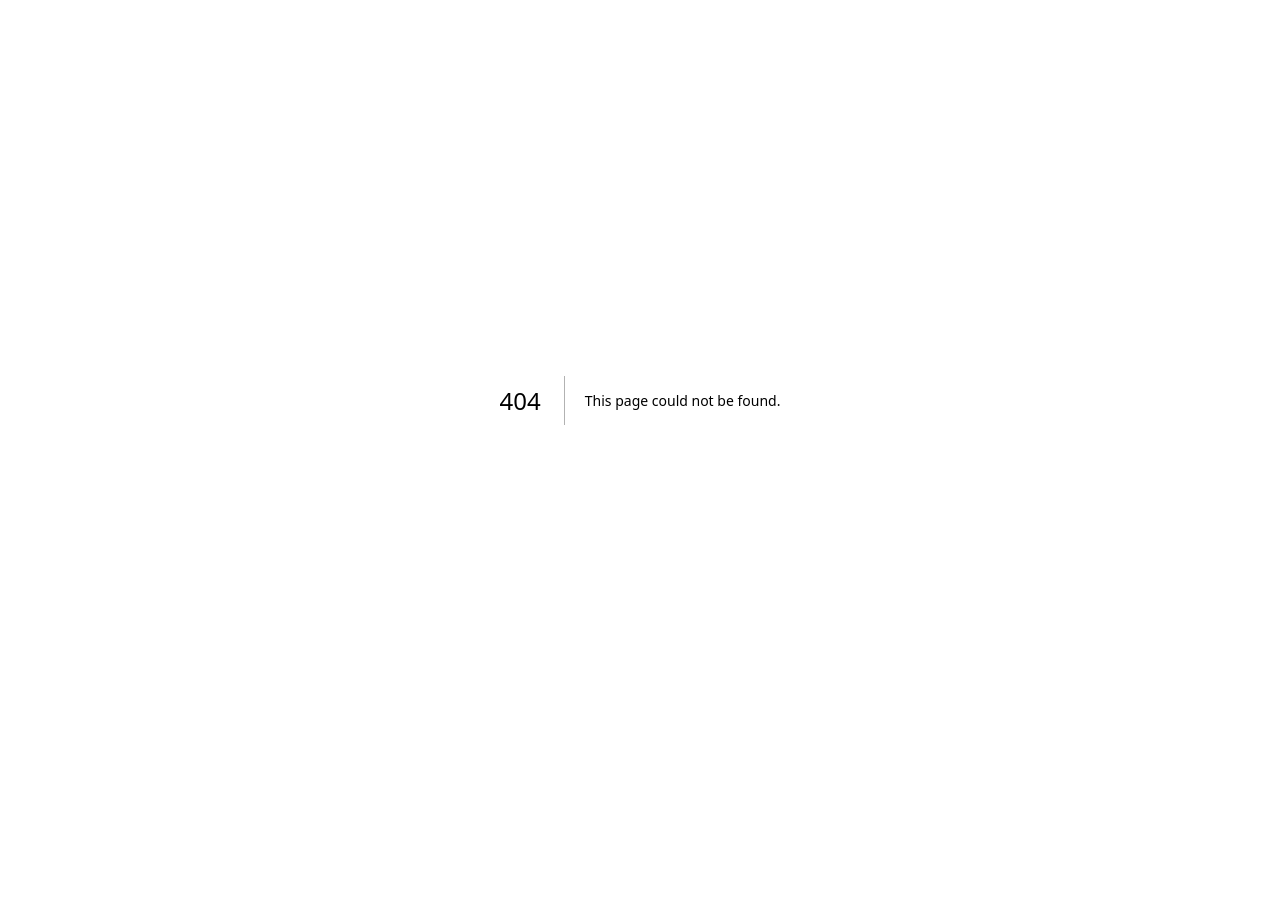
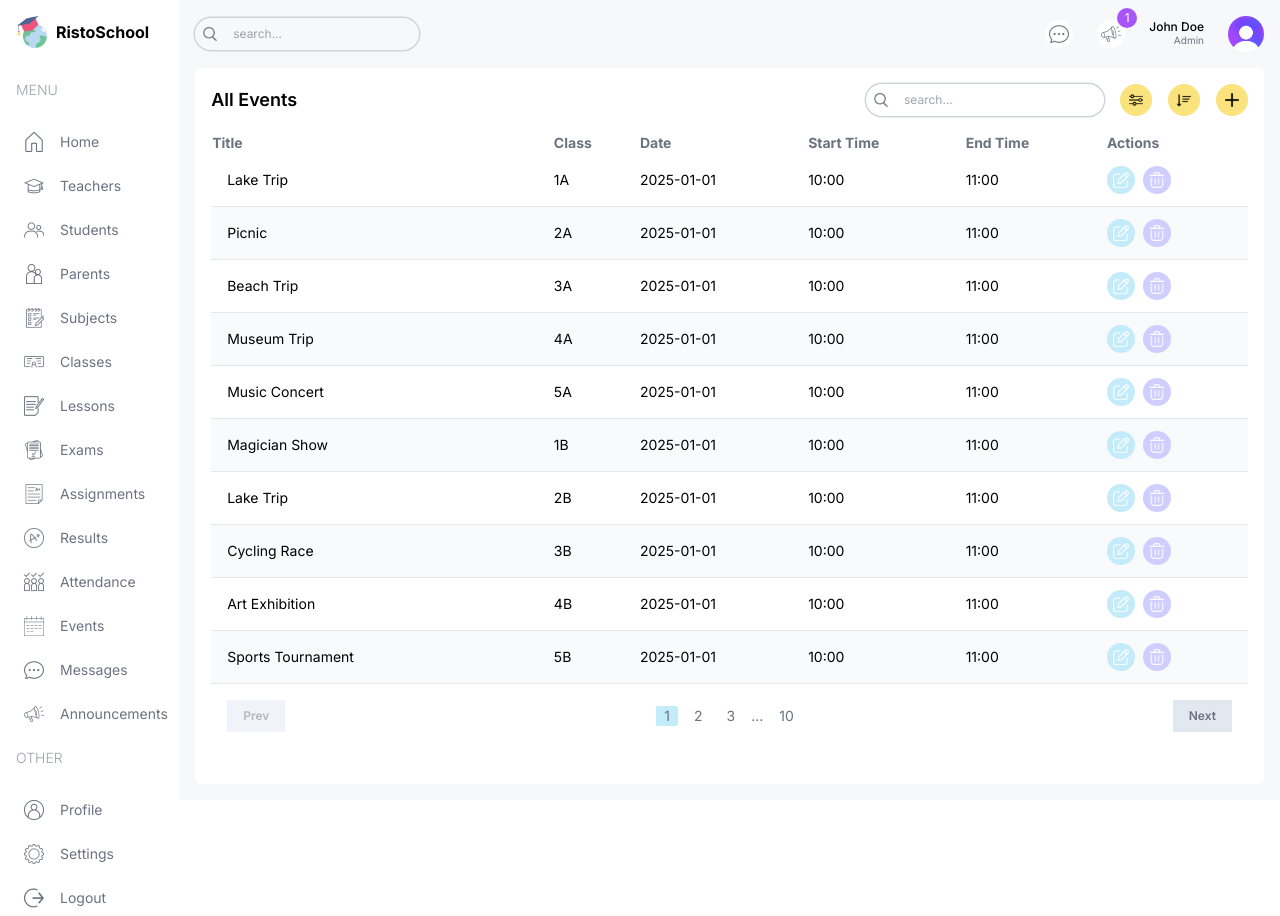
Before and after one commit to furstjr/schoolManagement, a Next.js app: page /list/events in a window 1280 px wide. Before the commit this address had no page. Before the commit the page ends 800 px from the top, so only its background shows below. Built offline with nearby package versions, Linux system fonts and the light colour scheme.

Commit message:
Add attendance event and announcement page

```diff
--- /dev/null
+++ b/src/app/(dashboard)/list/announcements/page.tsx
@@ -0,0 +1,94 @@
+import Pagination from "@/components/Pagination";
+import Table from "@/components/Table";
+import TableSearch from "@/components/TableSearch";
+import { announcementsData, role } from "@/lib/data";
+import Image from "next/image";
+import Link from "next/link";
+import React from "react";
+
+type Announcement = {
+  id: number;
+  title: string;
+  class: string;
+  date: string;
+};
+
+const columns = [
+  {
+    header: "Title",
+    accessor: "title",
+  },
+  {
+    header: "Class",
+    accessor: "class",
+  },
+  {
+    header: "Date",
+    accessor: "date",
+    className: "hidden md:table-cell",
+  },
+  {
+    header: "Actions",
+    accessor: "actions",
+  },
+];
+
+const AnnouncementListPage = () => {
+  const renderRow = (item: Announcement) => (
+    <tr
+      key={item.id}
+      className="border-b border-gray-200 even:bg-slate-50 text-sm hover:bg-bullPurpleLight"
+    >
+      <td className="flex items-center gap-4 p-4">{item.title}</td>
+      <td>{item.class}</td>
+      <td className="hidden md:table-cell">{item.date}</td>
+      <td>
+        <div className="flex items-center gap-2">
+          <Link href={`/list/teachers/${item.id}`}>
+            <button className="w-7 h-7 flex items-center justify-center rounded-full bg-bullsky">
+              <Image src="/edit.png" alt="" width={16} height={16} />
+            </button>
+          </Link>
+          {role === "admin" && (
+            <button className="w-7 h-7 flex items-center justify-center rounded-full bg-bullPurple">
+              <Image src="/delete.png" alt="" width={16} height={16} />
+            </button>
+          )}
+        </div>
+      </td>
+    </tr>
+  );
+
+  return (
+    <div className="bg-white p-4 rounded-md flex-1 m-4 mt-0">
+      {/* TOP */}
+      <div className="flex items-center justify-between">
+        <h1 className="hidden md:block text-lg font-semibold">All Events</h1>
+        <div className="flex flex-col md:flex-row items-center gap-4 w-full md:w-auto">
+          <TableSearch />
+          <div className="flex items-center gap-4 self-end">
+            <button className="w-8 h-8 flex items-center justify-center rounded-full bg-bullYellow">
+              <Image src="/filter.png" alt="" width={14} height={14} />
+            </button>
+            <button className="w-8 h-8 flex items-center justify-center rounded-full bg-bullYellow">
+              <Image src="/sort.png" alt="" width={14} height={14} />
+            </button>
+            {role === "admin" && (
+              <button className="w-8 h-8 flex items-center justify-center rounded-full bg-bullYellow">
+                <Image src="/plus.png" alt="" width={14} height={14} />
+              </button>
+            )}
+          </div>
+        </div>
+      </div>
+
+      {/* LIST */}
+      <Table columns={columns} renderRow={renderRow} data={announcementsData} />
+
+      {/* PAGINATION */}
+      <Pagination />
+    </div>
+  );
+};
+
+export default AnnouncementListPage;
--- /dev/null
+++ b/src/app/(dashboard)/list/events/page.tsx
@@ -0,0 +1,108 @@
+import Pagination from "@/components/Pagination";
+import Table from "@/components/Table";
+import TableSearch from "@/components/TableSearch";
+import { eventsData, role } from "@/lib/data";
+import Image from "next/image";
+import Link from "next/link";
+import React from "react";
+
+type Event = {
+  id: number;
+  title: string;
+  class: string;
+  date: string;
+  startTime: string;
+  endTime: string;
+};
+
+const columns = [
+  {
+    header: "Title",
+    accessor: "title",
+  },
+  {
+    header: "Class",
+    accessor: "class",
+  },
+  {
+    header: "Date",
+    accessor: "date",
+    className: "hidden md:table-cell",
+  },
+  {
+    header: "Start Time",
+    accessor: "startTime",
+    className: "hidden md:table-cell",
+  },
+  {
+    header: "End Time",
+    accessor: "endTime",
+    className: "hidden md:table-cell",
+  },
+  {
+    header: "Actions",
+    accessor: "actions",
+  },
+];
+
+const EventListPage = () => {
+  const renderRow = (item: Event) => (
+    <tr
+      key={item.id}
+      className="border-b border-gray-200 even:bg-slate-50 text-sm hover:bg-bullPurpleLight"
+    >
+      <td className="flex items-center gap-4 p-4">{item.title}</td>
+      <td>{item.class}</td>
+      <td className="hidden md:table-cell">{item.date}</td>
+      <td className="hidden md:table-cell">{item.startTime}</td>
+      <td className="hidden md:table-cell">{item.endTime}</td>
+      <td>
+        <div className="flex items-center gap-2">
+          <Link href={`/list/teachers/${item.id}`}>
+            <button className="w-7 h-7 flex items-center justify-center rounded-full bg-bullsky">
+              <Image src="/edit.png" alt="" width={16} height={16} />
+            </button>
+          </Link>
+          {role === "admin" && (
+            <button className="w-7 h-7 flex items-center justify-center rounded-full bg-bullPurple">
+              <Image src="/delete.png" alt="" width={16} height={16} />
+            </button>
+          )}
+        </div>
+      </td>
+    </tr>
+  );
+
+  return (
+    <div className="bg-white p-4 rounded-md flex-1 m-4 mt-0">
+      {/* TOP */}
+      <div className="flex items-center justify-between">
+        <h1 className="hidden md:block text-lg font-semibold">All Events</h1>
+        <div className="flex flex-col md:flex-row items-center gap-4 w-full md:w-auto">
+          <TableSearch />
+          <div className="flex items-center gap-4 self-end">
+            <button className="w-8 h-8 flex items-center justify-center rounded-full bg-bullYellow">
+              <Image src="/filter.png" alt="" width={14} height={14} />
+            </button>
+            <button className="w-8 h-8 flex items-center justify-center rounded-full bg-bullYellow">
+              <Image src="/sort.png" alt="" width={14} height={14} />
+            </button>
+            {role === "admin" && (
+              <button className="w-8 h-8 flex items-center justify-center rounded-full bg-bullYellow">
+                <Image src="/plus.png" alt="" width={14} height={14} />
+              </button>
+            )}
+          </div>
+        </div>
+      </div>
+
+      {/* LIST */}
+      <Table columns={columns} renderRow={renderRow} data={eventsData} />
+
+      {/* PAGINATION */}
+      <Pagination />
+    </div>
+  );
+};
+
+export default EventListPage;
--- a/src/app/(dashboard)/list/results/page.tsx
+++ b/src/app/(dashboard)/list/results/page.tsx
@@ -59,7 +59,7 @@
       className="border-b border-gray-200 even:bg-slate-50 text-sm hover:bg-bullPurpleLight"
     >
       <td className="flex items-center gap-4 p-4">{item.subject}</td>
-      <td className="hidden md:table-cell">{item.student}</td>
+      <td>{item.student}</td>
       <td className="hidden md:table-cell">{item.score}</td>
       <td className="hidden md:table-cell">{item.class}</td>
       <td className="hidden md:table-cell">{item.teacher}</td>
```
